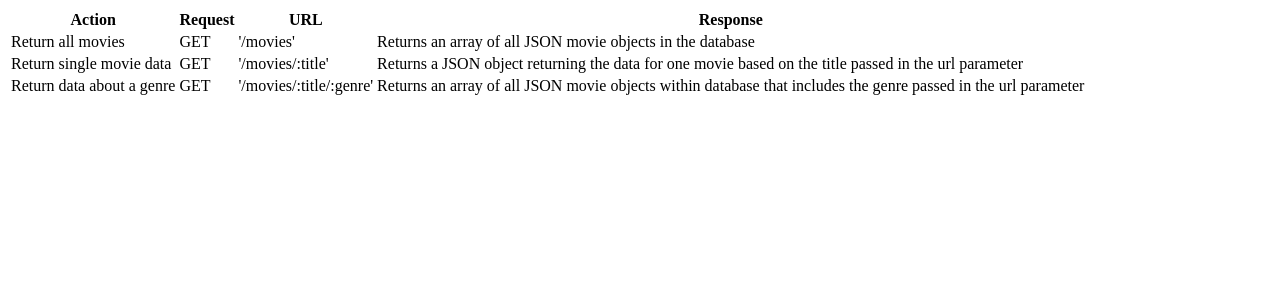
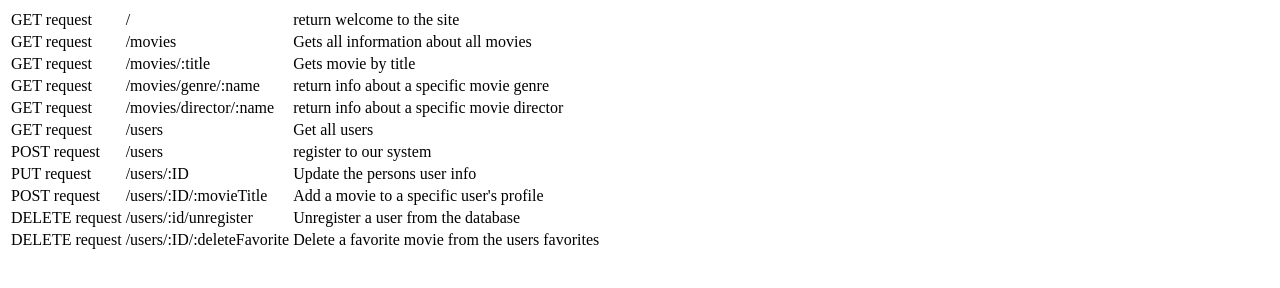
Before and after one commit to ChrisB9472/movie_api, a website: page public/documentation.html in a window 1280 px wide. Drawn offline with Linux system fonts and the light colour scheme.

Commit message:
Update documentation.html

```diff
--- a/public/documentation.html
+++ b/public/documentation.html
@@ -8,34 +8,62 @@
 </head>
 <body>
     <table>
-        <thead>
-            <tr>
-                <th>Action</th>
-                <th>Request</th>
-                <th>URL</th>
-                <th>Response</th>
-            </tr>
-        </thead>
       <tbody>
       <tr>
-                <td>Return all movies</td>
-                <td>GET</td>
-                <td>'/movies'</td>
-                <td>Returns an array of all JSON movie objects in the database</td>
+          <td>GET request</td>
+          <td>/</td>
+          <td>return welcome to the site</td>
       </tr>
       <tr>
-                <td>Return single movie data</td>
-                <td>GET</td>
-                <td>'/movies/:title'</td>
-                <td>Returns a JSON object returning the data for one movie based on the title passed in the url parameter</td>
+          <td>GET request</td>
+          <td>/movies</td>
+          <td>Gets all information about all movies</td>
       </tr>
       <tr>
-                <td>Return data about a genre</td>
-                <td>GET</td>
-                <td>'/movies/:title/:genre'</td>
-                <td>Returns an array of all JSON movie objects within database that includes the genre passed in the url parameter</td>
+          <td>GET request</td>
+          <td>/movies/:title</td>
+          <td>Gets movie by title</td>
       </tr>
-
+      <tr>
+          <td>GET request</td>
+          <td>/movies/genre/:name</td>
+          <td>return info about a specific movie genre</td>
+      </tr>
+      <tr>
+          <td>GET request</td>
+          <td>/movies/director/:name</td>
+          <td>return info about a specific movie director</td>
+      </tr>
+      <tr>
+          <td>GET request</td>
+          <td>/users</td>
+          <td>Get all users</td>
+      </tr>
+      <tr>
+          <td>POST request</td>
+          <td>/users</td>
+          <td>register to our system</td>
+      </tr>
+      <tr>
+          <td>PUT request</td>
+          <td>/users/:ID</td>
+          <td>Update the persons user info</td>
+      </tr>
+      <tr>
+          <td>POST request</td>
+          <td>/users/:ID/:movieTitle</td>
+          <td>Add a movie to a specific user's profile</td>
+      </tr>
+      <tr>
+          <td>DELETE request</td>
+          <td>/users/:id/unregister</td>
+          <td>Unregister a user from the database</td>
+      </tr>
+      <tr>
+          <td>DELETE request</td>
+          <td>/users/:ID/:deleteFavorite</td>
+          <td>Delete a favorite movie from the users favorites</td>
+      </tr>
   </tbody>
     </table>
 </body>
```
Lines whose indentation alone changed are shown as unchanged.
